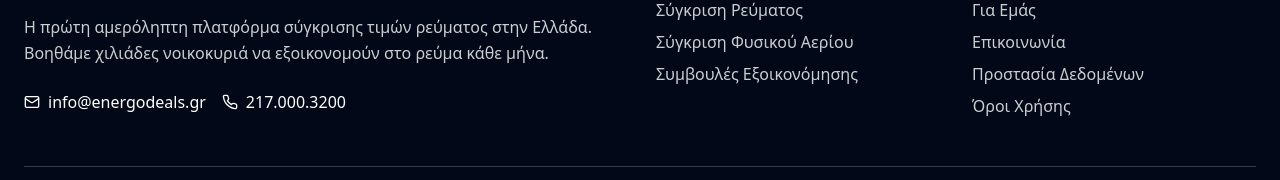
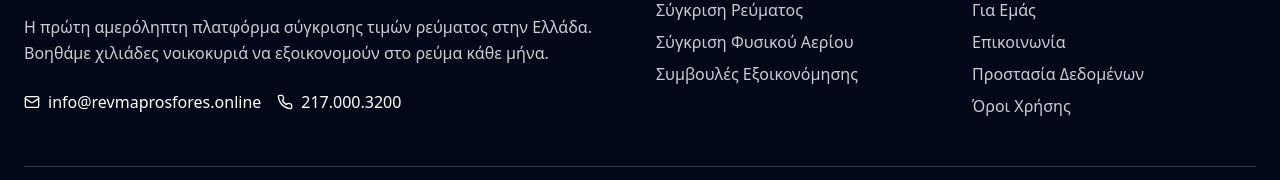
Before and after one commit to marinospalamaris/energo-deals-copywriting, a React (Vite) app: page / in a window 1280 px wide. Shown: the part 2602-2782 px from the top of the page. Built offline with nearby package versions, Linux system fonts and the light colour scheme.

Commit message:
Update contact email
Update the website's contact email to info@revmaprosfores.online.

```diff
--- a/src/components/Footer.tsx
+++ b/src/components/Footer.tsx
@@ -19,7 +19,7 @@ const Footer = () => {
             <div className="flex items-center space-x-4">
               <div className="flex items-center space-x-2">
                 <Mail className="w-4 h-4" />
-                <span>info@energodeals.gr</span>
+                <span>info@revmaprosfores.online</span>
               </div>
               <div className="flex items-center space-x-2">
                 <Phone className="w-4 h-4" />
```
